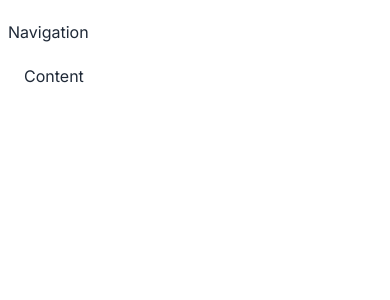
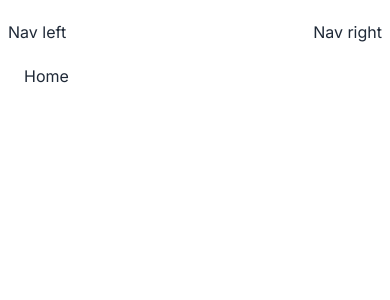
Before and after one commit to bartomolina/premiere, a Next.js app: page / in a window 390 px wide. Shown: the top 300 px of the page. Built offline with nearby package versions, Linux system fonts and the light colour scheme.

Commit message:
Added navigation

```diff
--- a/app/layout.tsx
+++ b/app/layout.tsx
@@ -1,4 +1,5 @@
 import "@/styles/globals.css";
+import { SideNav } from "@/ui/side-navigation";
 import { Inter } from "next/font/google";
 
 const inter = Inter({ subsets: ["latin"] });
@@ -15,7 +16,27 @@ export default function RootLayout({
 }) {
   return (
     <html lang="en">
-      <body className={inter.className}>{children}</body>
+      <body className={inter.className}>
+        <div className="drawer-mobile drawer bg-base-100">
+          <input id="drawer" type="checkbox" className="drawer-toggle" />
+          <div className="drawer-content">
+            <div
+              className="sticky top-0 z-30 flex h-16 w-full justify-center bg-base-100 bg-opacity-90 text-base-content backdrop-blur
+  transition-all duration-100"
+            >
+              <nav className="navbar w-full">
+                <div className="flex flex-1 md:gap-1 lg:gap-2">Nav left</div>
+                <div className="flex-0">Nav right</div>
+              </nav>
+            </div>
+            <div className="px-6 pb-16 xl:pr-2">{children}</div>
+          </div>
+          <div className="drawer-side">
+            <label htmlFor="drawer" className="drawer-overlay" />
+            <SideNav />
+          </div>
+        </div>
+      </body>
     </html>
   );
 }
--- /dev/null
+++ b/app/one/page.tsx
@@ -0,0 +1,7 @@
+export default function Page() {
+  return (
+    <div>
+      <div>One</div>
+    </div>
+  );
+}
--- a/app/page.tsx
+++ b/app/page.tsx
@@ -1,24 +1,7 @@
-import SideNav from "@/ui/side-navigation";
-
 export default function Home() {
   return (
-    <div className="drawer-mobile drawer bg-base-100">
-      <input id="drawer" type="checkbox" className="drawer-toggle" />
-      <div className="drawer-content">
-        <div
-          className="sticky top-0 z-30 flex h-16 w-full justify-center bg-base-100 bg-opacity-90 text-base-content backdrop-blur
-  transition-all duration-100"
-        >
-          <nav className="navbar w-full">
-            Navigation
-          </nav>
-        </div>
-        <div className="px-6 pb-16 xl:pr-2">Content</div>
-      </div>
-      <div className="drawer-side">
-        <label htmlFor="drawer" className="drawer-overlay" />
-        <SideNav />
-      </div>
+    <div>
+      Home
     </div>
   );
 }
--- /dev/null
+++ b/app/two/page.tsx
@@ -0,0 +1,7 @@
+export default function Page() {
+  return (
+    <div>
+      <div>Two</div>
+    </div>
+  );
+}
--- /dev/null
+++ b/lib/navigation.ts
@@ -0,0 +1,23 @@
+export type NavItem = {
+  name: string;
+  slug: string;
+  description?: string;
+};
+
+export const navigation: { name: string; items: NavItem[] }[] = [
+  {
+    name: 'General',
+    items: [
+      {
+        name: 'First Item',
+        slug: 'one',
+        description: 'First Item description',
+      },
+      {
+        name: 'Second Item',
+        slug: 'two',
+        description: 'Second Item description',
+      },
+    ],
+  },
+];
--- a/ui/side-navigation.tsx
+++ b/ui/side-navigation.tsx
@@ -1,6 +1,11 @@
+"use client";
+
 import Link from "next/link";
+import { navigation, type NavItem } from "@/lib/navigation";
+import { useSelectedLayoutSegment } from "next/navigation";
+import clsx from "clsx";
 
-const SideNav = () => {
+export function SideNav() {
   return (
     <aside className="w-80 bg-base-200">
       <div className="flex items-center gap-2 px-4 py-2">
@@ -11,19 +16,36 @@ const SideNav = () => {
         </Link>
       </div>
       <div className="h-4" />
-      <ul className="menu px-2">
-        <li className="menu-title">
-          <span>Actions</span>
-        </li>
-        <li>
-          <Link href={"/"}>One</Link>
-        </li>
-        <li>
-          <Link href={"/"}>Two</Link>
-        </li>
+      <ul className="menu menu-compact px-2">
+        {navigation.map((section) => (
+          <>
+            <li className="menu-title">
+              <span>Actions</span>
+            </li>
+            {section.items.map((item) => (
+              <li>
+                <GlobalNavItem key={item.slug} item={item} />
+              </li>
+            ))}
+          </>
+        ))}
       </ul>
     </aside>
   );
-};
+}
 
-export default SideNav;
+function GlobalNavItem({ item }: { item: NavItem }) {
+  const segment = useSelectedLayoutSegment();
+  const isActive = item.slug === segment;
+
+  return (
+    <Link
+      href={`/${item.slug}`}
+      className={clsx({
+        active: isActive,
+      })}
+    >
+      {item.name}
+    </Link>
+  );
+}
```
